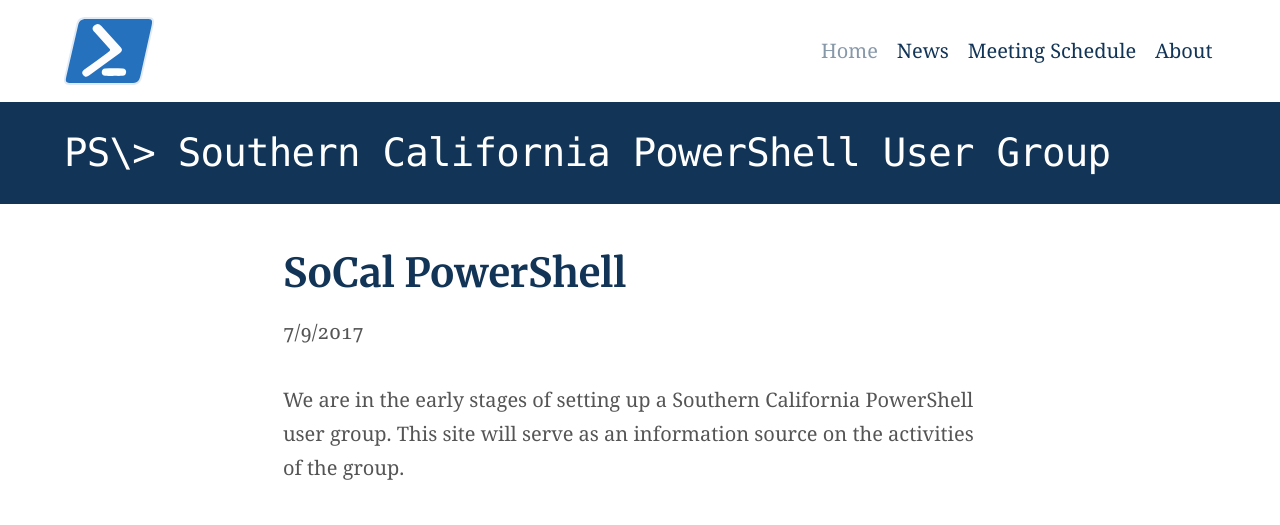
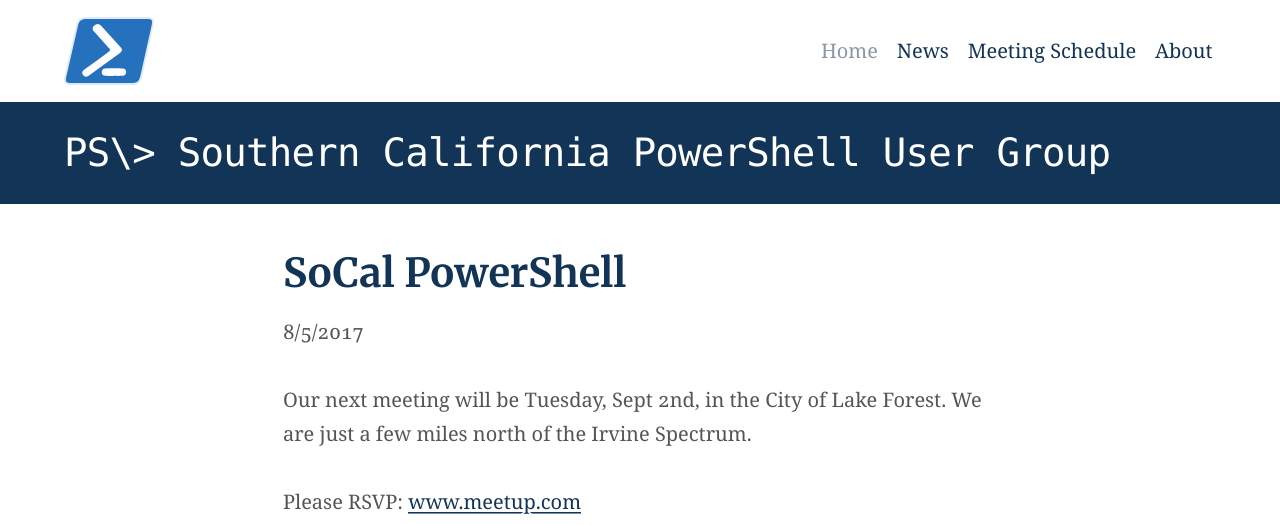
Before and after one commit to SoCalPowerShell/SoCalPowerShell.github.io, a Jekyll site: the page built from index.md, in a window 1280 px wide. Shown: the top 525 px of the page. Built offline with Jekyll 4.4.1, drawn with Linux system fonts in a browser that asks for light colours; some of the changed text lies outside the part shown.

```diff
--- a/index.md
+++ b/index.md
@@ -3,13 +3,12 @@ title: SoCal PowerShell
 feature_text: "Southern California PowerShell User Group"
 ---
 
-7/9/2017
+8/5/2017
 
-We are in the early stages of setting up a Southern California PowerShell user group.
-This site will serve as an information source on the activities of the group.
+Our next meeting will be Tuesday, Sept 2nd, in the City of Lake Forest.
+We are just a few miles north of the Irvine Spectrum.
 
-Our first meeting will be Tuesday, Aug 1st, in the City of Lake Forest.
-We are just a few miles north of the Irvine Spectrum.
+Please RSVP: [www.meetup.com](https://www.meetup.com/SoCal-PowerShell-user-group/)
 
 <iframe src="https://www.google.com/maps/embed?pb=!1m18!1m12!1m3!1d3320.7214367156944!2d-117.68795628479515!3d33.66437908071324!2m3!1f0!2f0!3f0!3m2!1i1024!2i768!4f13.1!3m3!1m2!1s0x80dce9d15c5eea4f%3A0x679571fc3228f616!2s25500+Commercentre+Dr%2C+Lake+Forest%2C+CA+92630!5e0!3m2!1sen!2sus!4v1499625536391" width="600" height="450" frameborder="0" style="border:0" allowfullscreen></iframe>
 
```
Also changed, not shown: _posts/2017-08-01-user group meeting.md (added, +20 -0 lines), _posts/2017-08-02-kevin-marquette-presents-hashtables.md (added, +10 -0 lines), about.md (+3 -1 lines).
